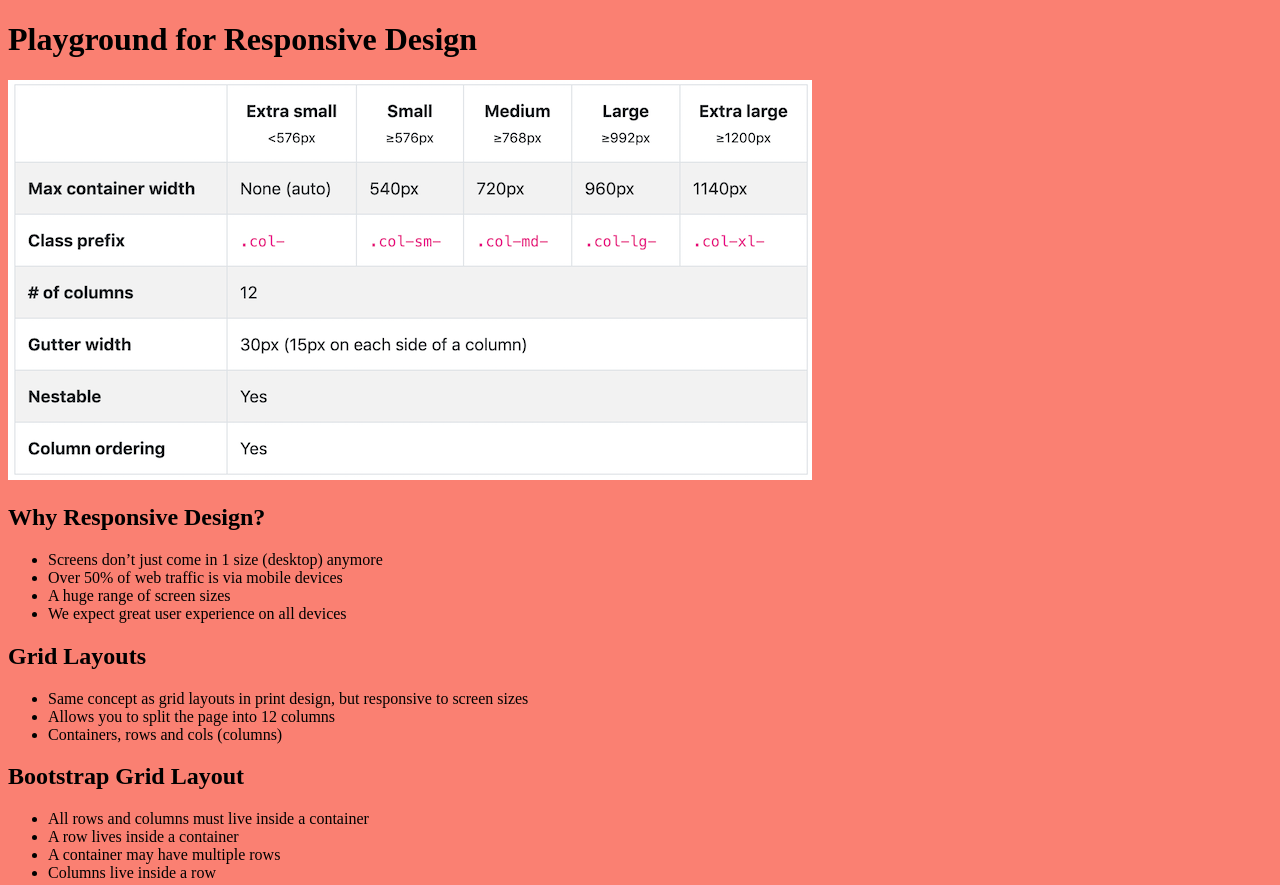
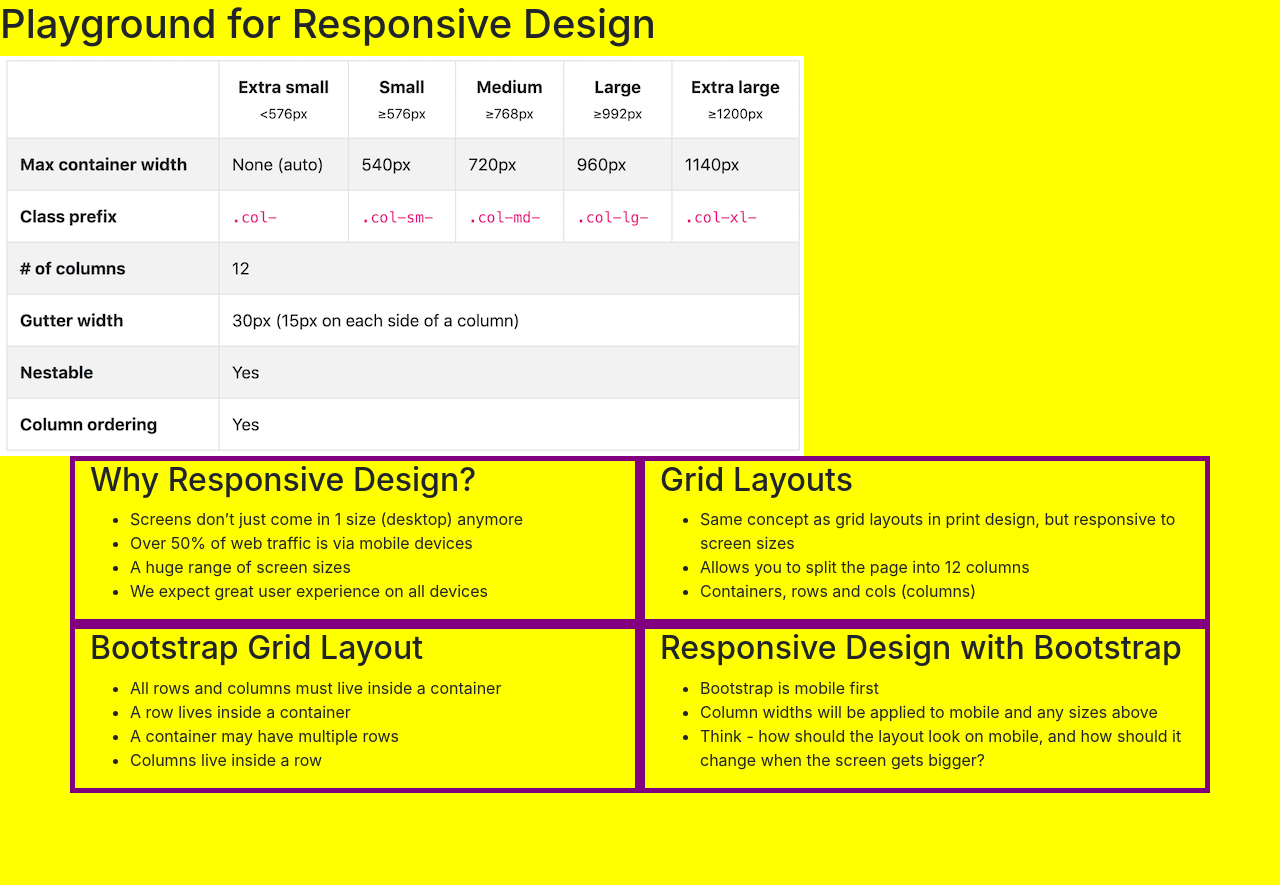
Before and after one commit to thurschm2/yrtt_responsive_design_playground, a plain HTML site: page index.html in a window 1280 px wide. Shown: the top 885 px of the page. After the commit the page ends 800 px from the top, so only its background shows below. Drawn offline with nearby package versions, Linux system fonts and the light colour scheme.

Commit message:
making the webpage responsive

```diff
--- a/index.html
+++ b/index.html
@@ -4,13 +4,16 @@
     <meta charset="UTF-8">
     <meta name="viewport" content="width=device-width, initial-scale=1.0">
     <title>Document</title>
-    <!-- <link rel="stylesheet" href="https://stackpath.bootstrapcdn.com/bootstrap/4.4.1/css/bootstrap.min.css" integrity="sha384-Vkoo8x4CGsO3+Hhxv8T/Q5PaXtkKtu6ug5TOeNV6gBiFeWPGFN9MuhOf23Q9Ifjh" crossorigin="anonymous"> -->
+    <link rel="stylesheet" href="https://stackpath.bootstrapcdn.com/bootstrap/4.4.1/css/bootstrap.min.css" integrity="sha384-Vkoo8x4CGsO3+Hhxv8T/Q5PaXtkKtu6ug5TOeNV6gBiFeWPGFN9MuhOf23Q9Ifjh" crossorigin="anonymous">
+
     <link rel="stylesheet" href="styles.css">
 </head>
 <body>
     <h1 class="page-heading">Playground for Responsive Design</h1>
     <img src="images/grid.png"/>
-    <div class="section section-one">
+    <div class="container">
+       <div class="row">
+            <div class="section section-one col-12 col-md-6">
             <h2 class="section-heading">Why Responsive Design?</h2>
             <ul>
                 <li>Screens don’t just come in 1 size (desktop) anymore</li>
@@ -19,7 +22,7 @@
                 <li>We expect great user experience on all devices</li>
             </ul>
             </div>
-    <div class="section section-two">
+            <div class="section section-two col-12 col-md-6">
             <h2 class="section-heading">Grid Layouts</h2>
             <ul>
                 <li>Same concept as grid layouts in print design, but responsive to screen sizes</li>
@@ -27,7 +30,10 @@
                 <li>Containers, rows and cols (columns)</li>
             </ul>
             </div>
-    <div class="section section-three">
+        </div>
+        <div class="row">
+
+            <div class="section section-three col-6">
             <h2 class="section-heading">Bootstrap Grid Layout</h2>
             <ul>
                 <li>All rows and columns must live inside a container</li>
@@ -36,7 +42,7 @@
                 <li>Columns live inside a row</li>
              </ul>
             </div>
-    <div class="section section-four">
+            <div class="section section-four col-6">
             <h2 class="section-heading">Responsive Design with Bootstrap</h2>
             <ul>
                 <li>Bootstrap is mobile first</li>
@@ -44,5 +50,10 @@
                 <li>Think - how should the layout look on mobile, and how should it change when the screen gets bigger?</li>
             </ul>
             </div>
+
+
+        </div>
+
+    </div>
   </body>
 </html>
--- a/styles.css
+++ b/styles.css
@@ -10,5 +10,40 @@ body {
 }
 
 img {
+    display: none;
     max-width: 100%;
 }
+
+.purple-rect {
+    height: 200px;
+    background-color: plum;
+    border:1px solid lightcoral;
+}
+
+.blue-rect {
+    height: 200px;
+    background-color: lightcyan;
+    border: 1px solid lightcoral;
+}
+
+
+.section {
+    border: 5px solid purple;
+}
+
+@media only screen  and (min-width: 600px) {
+    img {
+        display: block;
+    }
+}
+@media only screen and (min-width :800px) {
+    body {
+        background-color: darkslateblue;
+    }
+}
+
+@media only screen and (min-width : 1000px) {
+    body {
+        background-color: yellow;
+    }
+}
```
Lines whose indentation alone changed are shown as unchanged.
